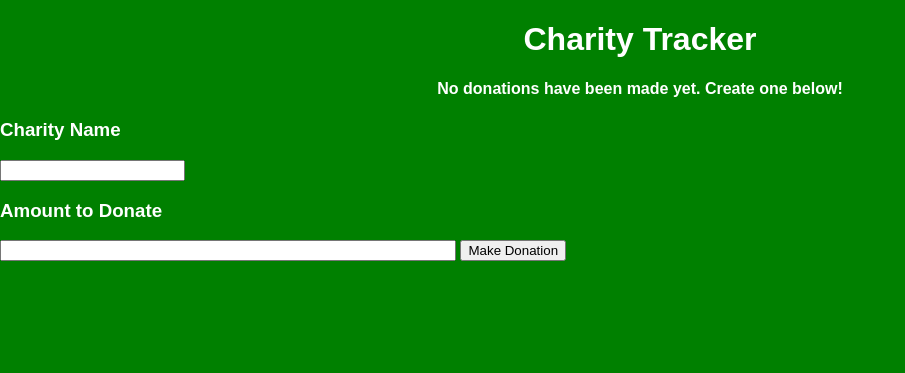
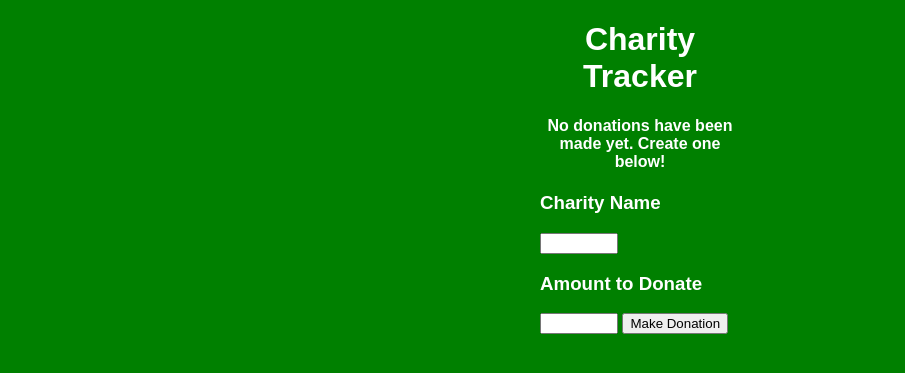
Before and after one commit to skinnybeans17/contractor-project, a Flask app: page / in a window 1280 px wide. Shown: the top 373 px of the page, without its empty margins (0-905 px from the left). Run offline with Flask 2, Linux system fonts and the light colour scheme; data that the repository does not hold is empty.

Commit message:
Update main.css

```diff
--- a/static/css/main.css
+++ b/static/css/main.css
@@ -5,7 +5,7 @@ body, html {
     color: white;
 }
 
-.charity {
+.content {
     margin: 0 auto;
     width: 200px;
 }
@@ -37,7 +37,7 @@ td {
     margin-top: 20px;
 }
 
-#charity {
+#content {
     width: 35%;
 }
 
```
